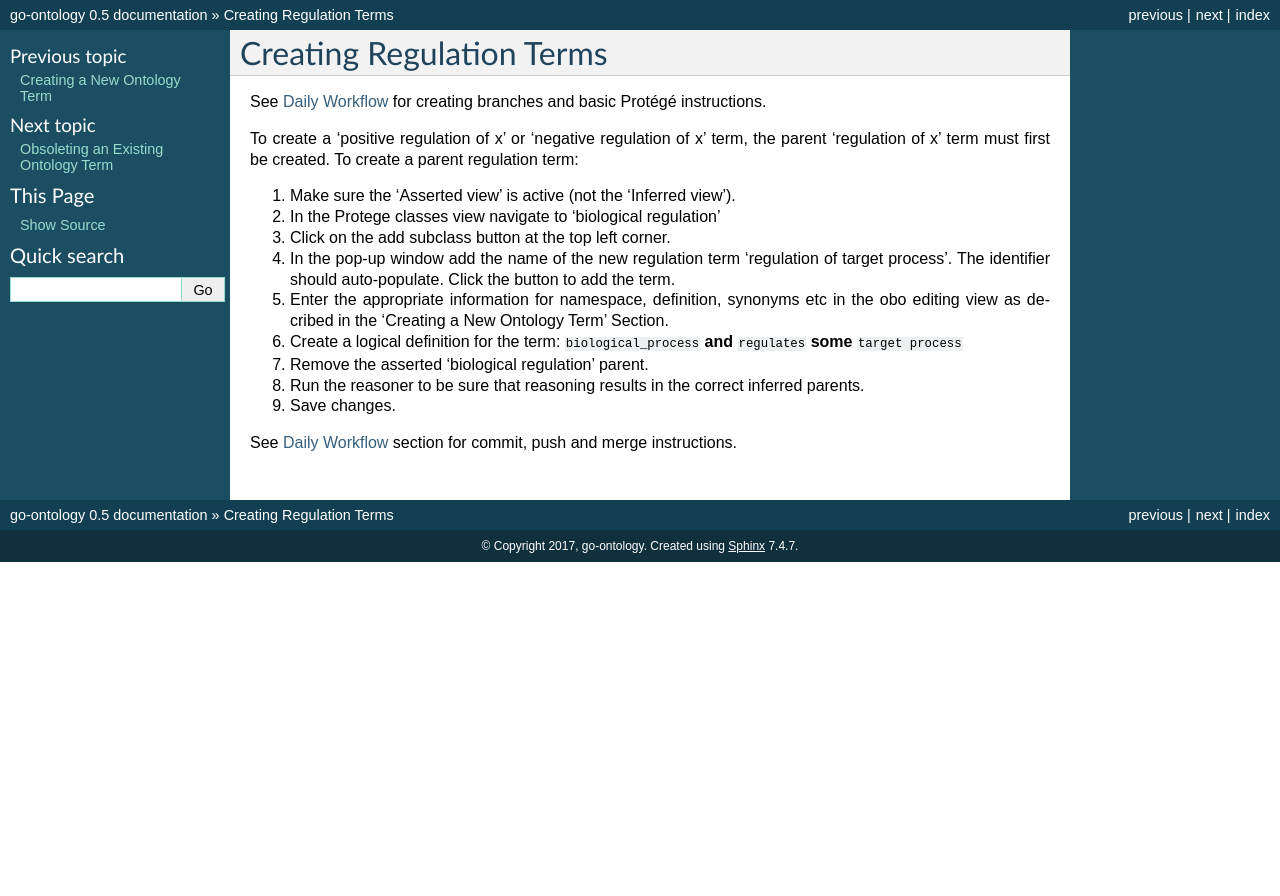
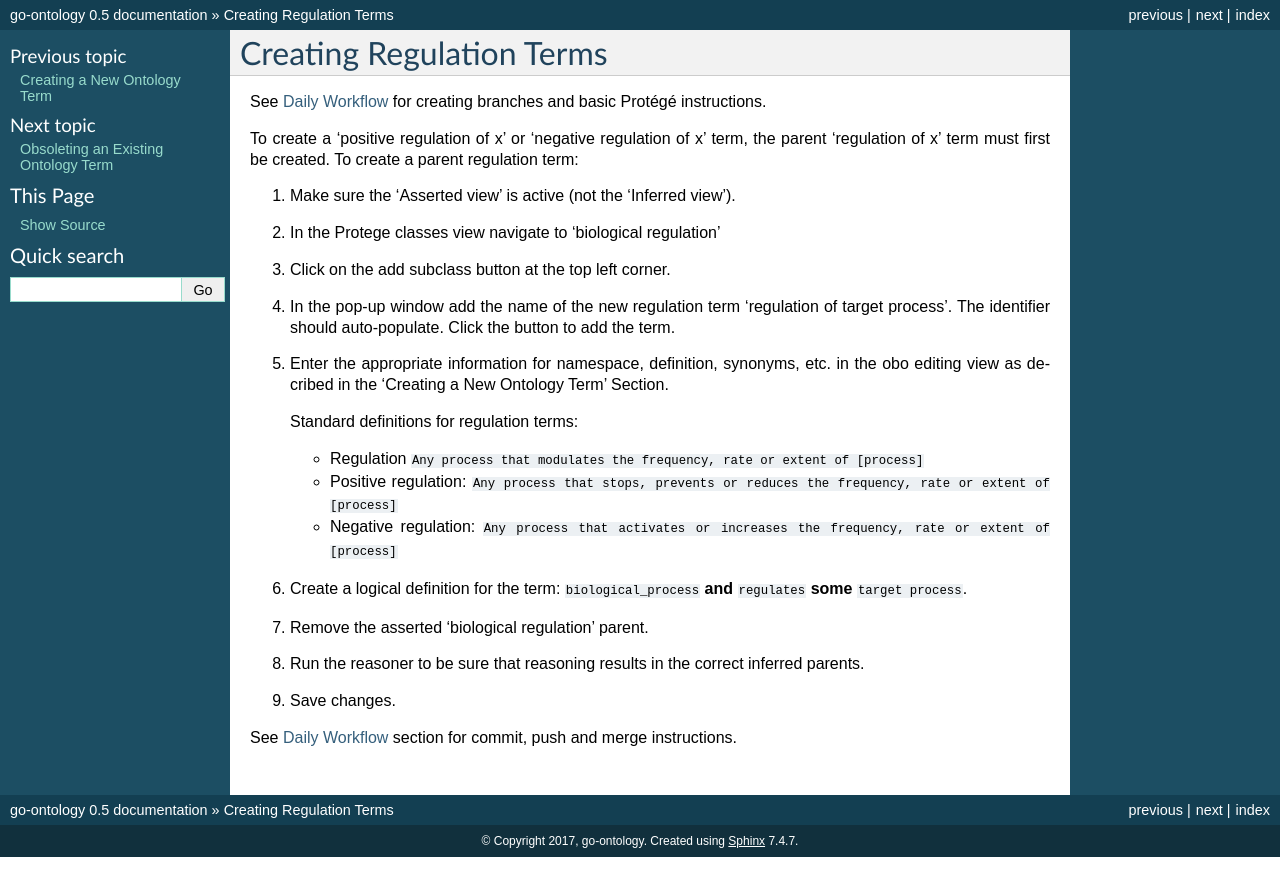
Before and after one commit to geneontology/go-ontology, a Sphinx documentation site: the page built from docs/NewRegTerm.md, in a window 1280 px wide. Shown: the top 896 px of the page. Built offline with Sphinx 7.4.7, drawn with Linux system fonts in a browser that asks for light colours.

Commit message:
update
update

````diff
--- a/docs/NewRegTerm.md
+++ b/docs/NewRegTerm.md
@@ -12,9 +12,17 @@ To create a 'positive regulation of x' or 'negative regulation of x' term, the p
 
 4. In the pop-up window add the name of the new regulation term ‘regulation of target process’. The identifier should auto-populate. Click the button to add the term.
 
-5. Enter the appropriate information for namespace, definition, synonyms etc in the obo editing view as decribed in the 'Creating a New Ontology Term' Section.
+5. Enter the appropriate information for namespace, definition, synonyms, etc. in the obo editing view as decribed in the 'Creating a New Ontology Term' Section.
 
-6. Create a logical definition for the term: ```biological_process``` __and__ ```regulates``` __some__ ```target process```
+   Standard definitions for regulation terms:
+
+   - Regulation ```Any process that modulates the frequency, rate or extent of [process]```
+
+   - Positive regulation: ```Any process that stops, prevents or reduces the frequency, rate or extent of [process]```
+
+   - Negative regulation: ```Any process that activates or increases the frequency, rate or extent of [process]```
+
+6. Create a logical definition for the term: ```biological_process``` __and__ ```regulates``` __some__ ```target process```.
 
 7. Remove the asserted ‘biological regulation’ parent.
 
````
